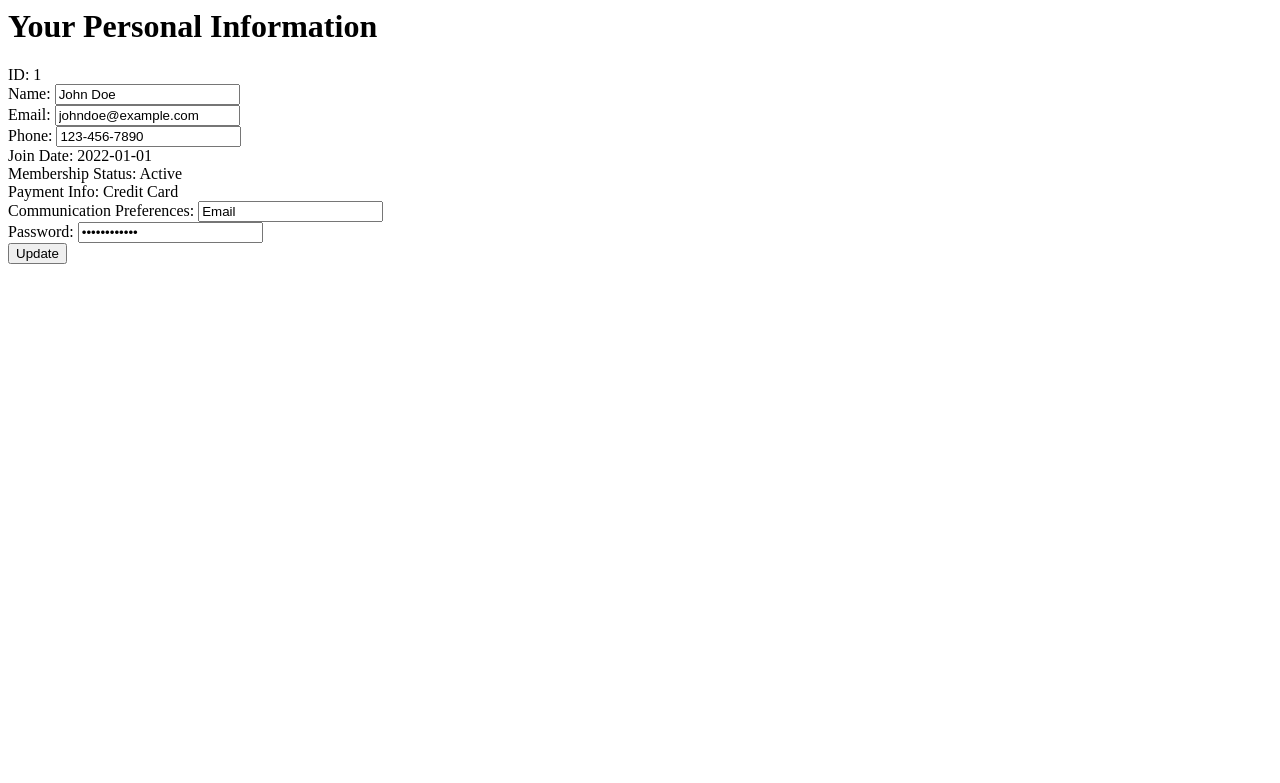
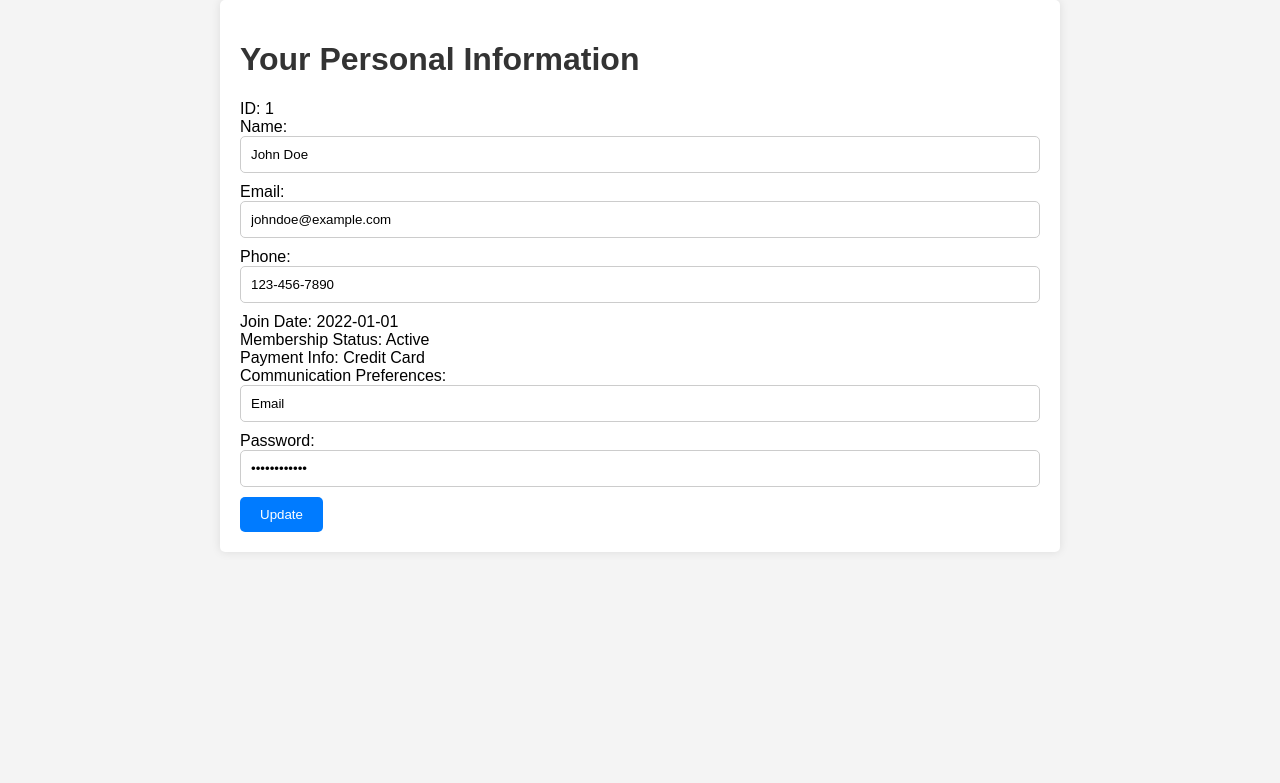
Before and after one commit to auggiebennett/Flab-u-Less-Fitness, a PHP site: page /profile.php in a window 1280 px wide. Shown: the top 783 px of the page. Run offline with PHP 8.4, Linux system fonts and the light colour scheme; a user stored in the database is signed in; data comes from the database, SQL or seed files in the repository.

Commit message:
Updated profile visuals to match other pages

```diff
--- a/profile.php
+++ b/profile.php
@@ -30,6 +30,59 @@ $stmt->bind_param("i", $memberId);
 $stmt->execute();
 $result = $stmt->get_result();
 
+?>
+
+<!DOCTYPE html>
+<html lang="en">
+<head>
+    <meta charset="UTF-8">
+    <title>Update Personal Information</title>
+    <style>
+        body {
+            font-family: Arial, sans-serif;
+            margin: 0;
+            padding: 0;
+            background-color: #f4f4f4;
+        }
+        .container {
+            max-width: 800px;
+            margin: auto;
+            padding: 20px;
+            background-color: #fff;
+            border-radius: 5px;
+            box-shadow: 0 0 10px rgba(0, 0, 0, 0.1);
+        }
+        h1 {
+            color: #333;
+        }
+        form {
+            margin-top: 20px;
+        }
+        input[type="text"],
+        input[type="password"] {
+            width: 100%;
+            padding: 10px;
+            margin-bottom: 10px;
+            border: 1px solid #ccc;
+            border-radius: 5px;
+            box-sizing: border-box;
+        }
+        input[type="submit"] {
+            background-color: #007bff;
+            color: white;
+            padding: 10px 20px;
+            border: none;
+            border-radius: 5px;
+            cursor: pointer;
+        }
+        input[type="submit"]:hover {
+            background-color: #0056b3;
+        }
+    </style>
+</head>
+<body>
+<div class="container">
+    <?php
     if ($result->num_rows > 0) {
         echo "<h1>Your Personal Information</h1>";
         $row = $result->fetch_assoc();
@@ -49,6 +102,11 @@ if ($result->num_rows > 0) {
     } else {
         echo "No member found.";
     }
+    ?>
+</div>
+</body>
+</html>
 
+<?php
 $conn->close();
 ?>
```
Lines whose indentation alone changed are shown as unchanged.
